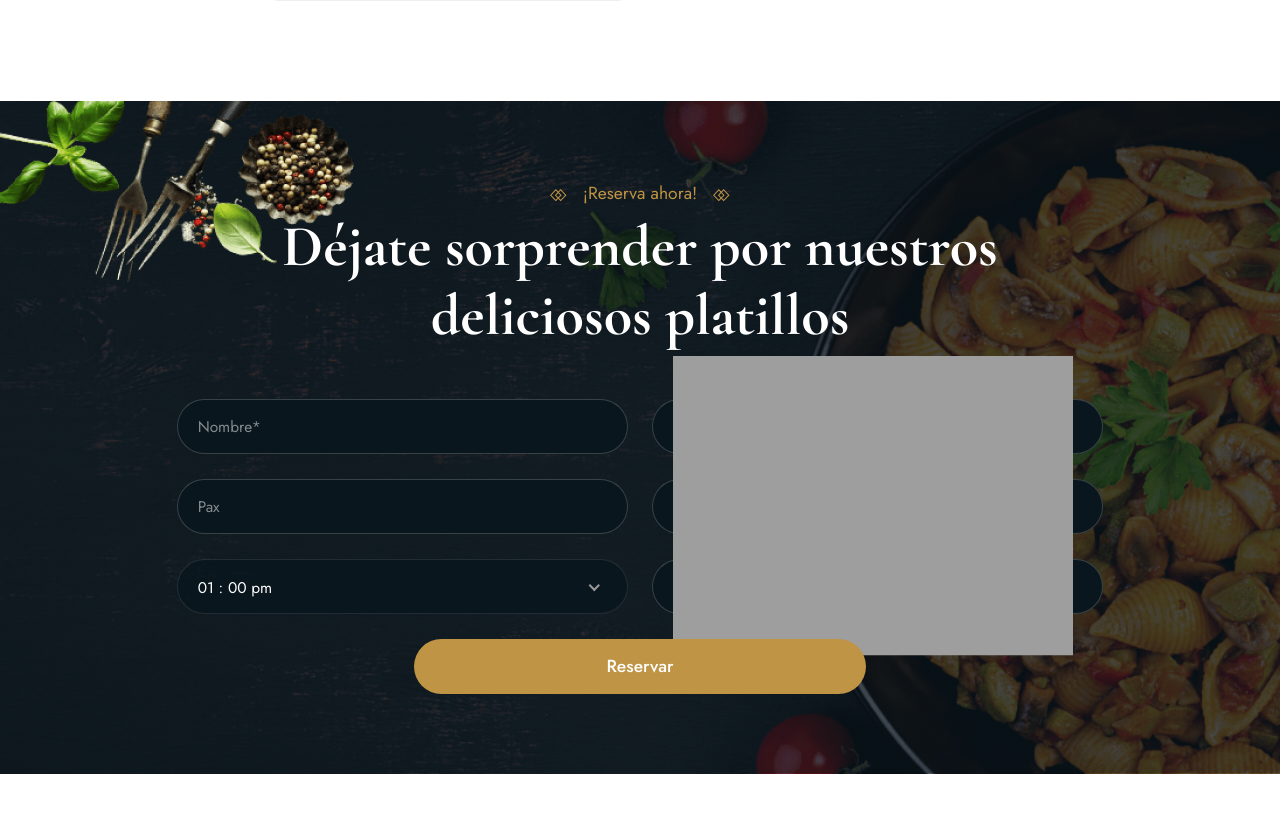
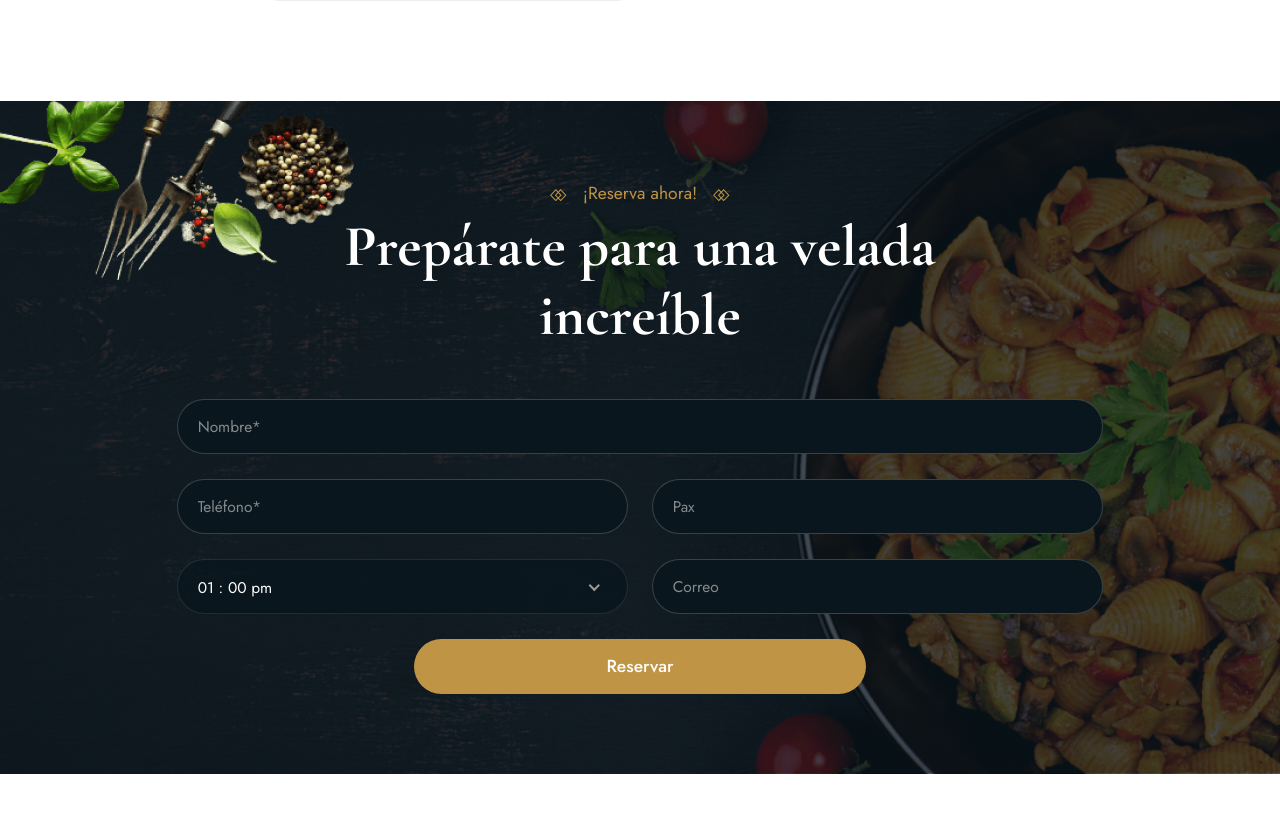
Before and after one commit to Ivonnemtz96/elperegrino, a PHP site: page / in a window 1280 px wide. Shown: the part 5414-6228 px from the top of the page. Run offline with PHP 8.4, Linux system fonts and the light colour scheme; grey boxes labelled with a size stand in for pictures from a placeholder-image service; some libraries are stand-ins or nearby versions; some web fonts are replaced; grey boxes are pictures that could not be loaded.

Commit message:
Se quita date a formulario

```diff
--- a/modules/index.php
+++ b/modules/index.php
@@ -69,7 +69,7 @@
 </div>
 
 <div id="nosotros" class="mb-100"></div>
-<div class="h2-about-area pb-120" style="margin-top: 60px;" >
+<div class="h2-about-area pb-120" style="margin-top: 60px;">
     <div class="about-left2">
         <img class="img-fluid" src="/assets/images/bg/h2-about-img-full.png?=1" alt="h2-about-img-full" />
     </div>
@@ -122,7 +122,7 @@
 </div>
 
 <div id="menu" class="mb-100"></div>
-<div class="h2-reguler-item mb-120" >
+<div class="h2-reguler-item mb-120">
     <div class="container">
         <div class="row d-flex justify-content-center mb-40">
             <div class="col-lg-8">
@@ -323,7 +323,7 @@
                         <img class="left-vec" src="/assets/images/icon/sub-title-vec.svg" alt="sub-title-vec" />
                         ¡Reserva ahora!
                         <img class="right-vec" src="/assets/images/icon/sub-title-vec.svg" alt="sub-title-vec" /></span>
-                    <h2>Déjate sorprender por nuestros deliciosos platillos</h2>
+                    <h2>Prepárate para una velada increíble</h2>
                 </div>
             </div>
         </div>
@@ -331,7 +331,7 @@
             <div class="col-lg-10">
                 <form>
                     <div class="row justify-content-center">
-                        <div class="col-lg-6 col-md-6 mb-25">
+                        <div class="col-lg-12 col-md-12 mb-25">
                             <div class="form-inner">
                                 <input type="text" placeholder="Nombre*" />
                             </div>
@@ -344,11 +344,6 @@
                         <div class="col-lg-6 col-md-6 mb-25">
                             <div class="form-inner">
                                 <input type="text" placeholder="Pax" />
-                            </div>
-                        </div>
-                        <div class="col-lg-6 col-md-6 mb-25">
-                            <div class="form-inner date-icon">
-                                <input id="datepicker" type="text" placeholder="Date" />
                             </div>
                         </div>
                         <div class="col-lg-6 col-md-6 mb-25">
```
